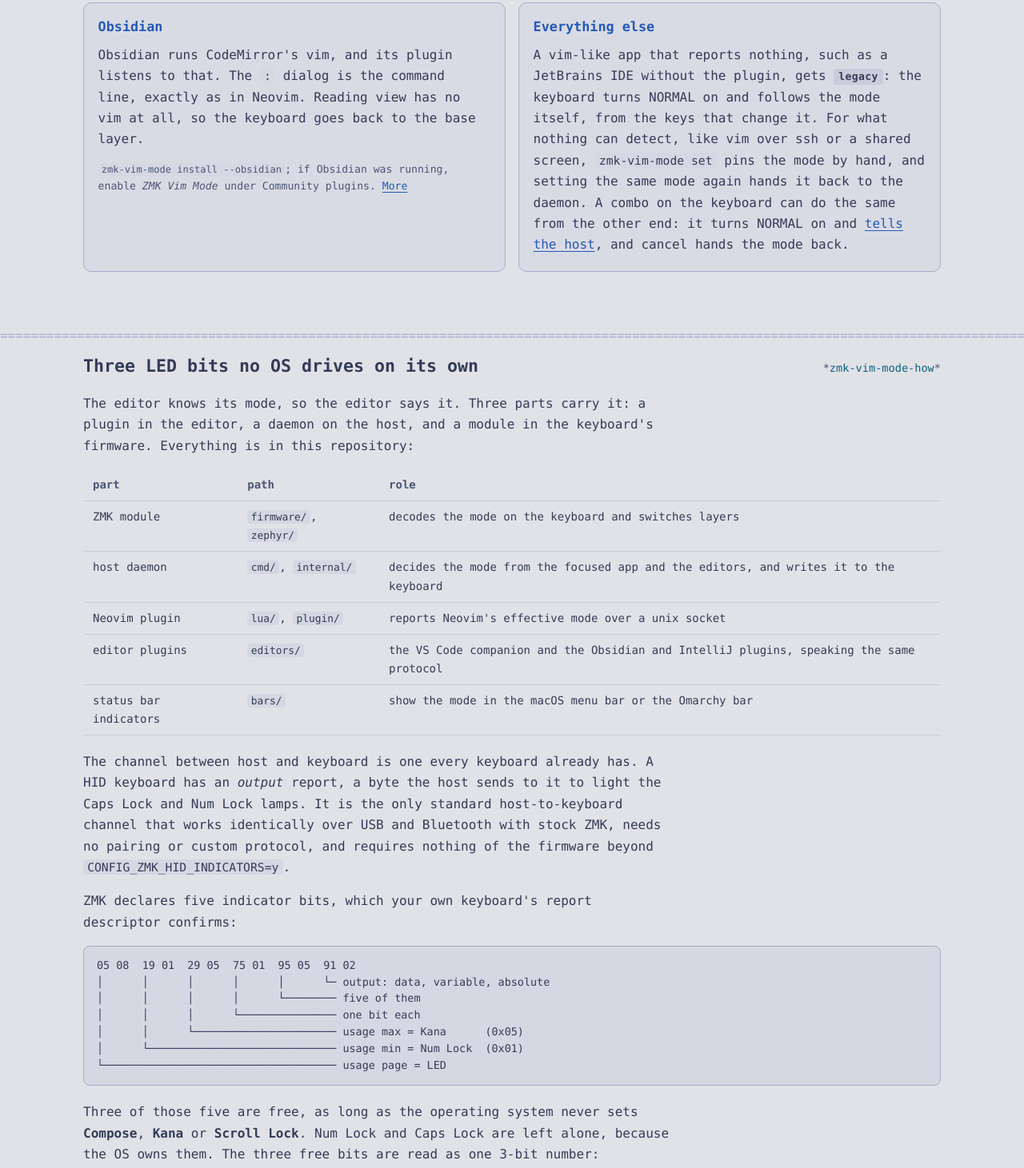
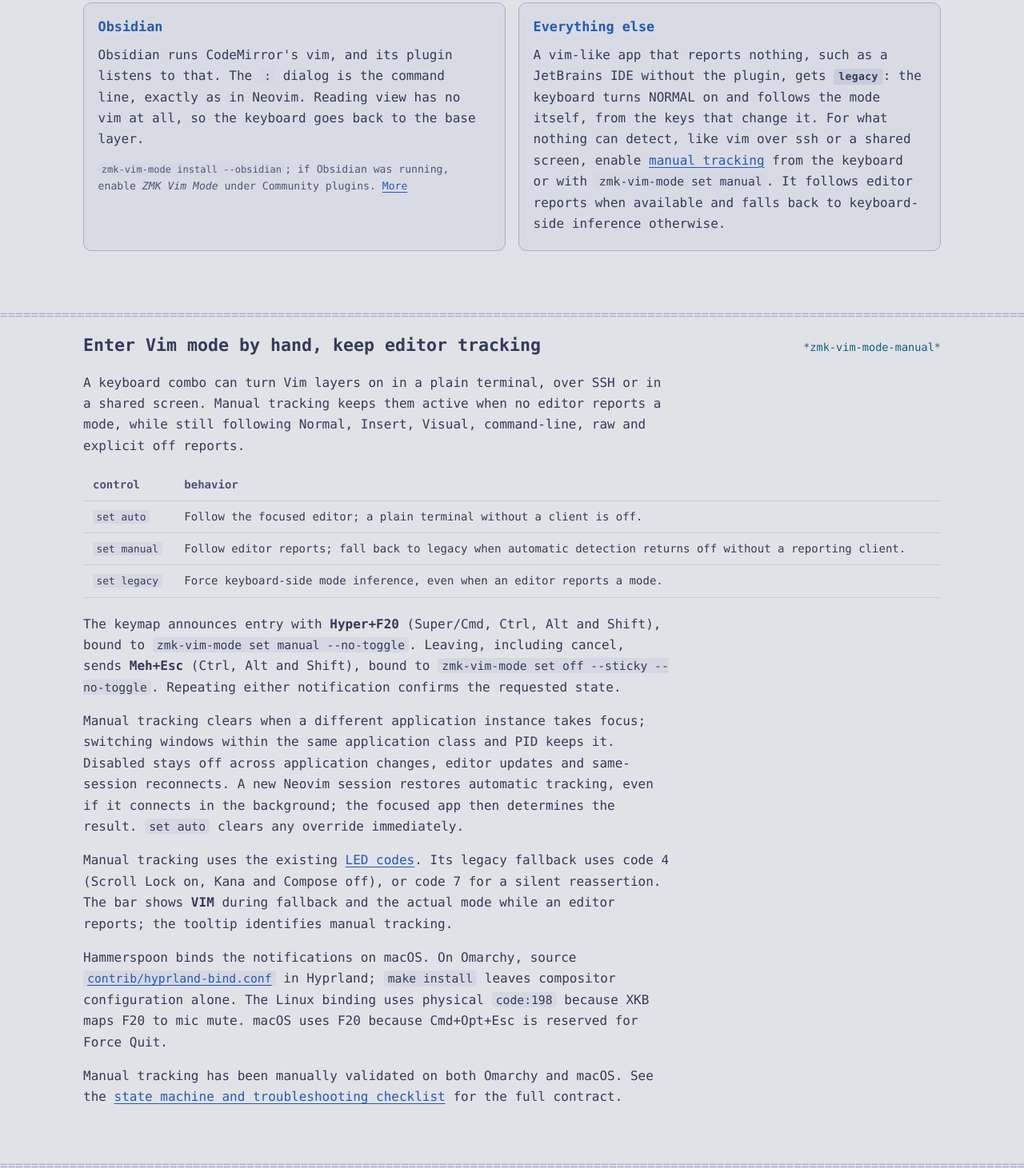
Before and after one commit to rafaelromao/zmk-vim-mode, a plain HTML site: page docs/index.html in a window 1280 px wide. Shown: the part 7104-8565 px from the top of the page at 80% size. Drawn offline with Linux system fonts and the light colour scheme.

Commit message:
docs: explain manual tracking and record cross-platform validation

```diff
--- a/docs/index.html
+++ b/docs/index.html
@@ -346,12 +346,58 @@
         <p>A vim-like app that reports nothing, such as a JetBrains IDE without the plugin, gets
           <span class="chip plain">legacy</span>: the keyboard turns NORMAL on and follows the mode
           itself, from the keys that change it. For what nothing can detect, like vim over ssh or a
-          shared screen, <code>zmk-vim-mode set</code> pins the mode by hand, and setting the same
-          mode again hands it back to the daemon. A combo on the keyboard can do the same from the
-          other end: it turns NORMAL on and
-          <a href="https://github.com/rafaelromao/zmk-vim-mode#entering-and-leaving-vim-mode-by-hand">tells the host</a>,
-          and cancel hands the mode back.</p>
+          shared screen, enable <a href="#manual">manual tracking</a> from the keyboard or with
+          <code>zmk-vim-mode set manual</code>. It follows editor reports when available and
+          falls back to keyboard-side inference otherwise.</p>
       </div>
+    </div>
+  </div>
+</section>
+
+<section class="sec" id="manual" aria-labelledby="manual-h">
+  <div class="wrap">
+    <div class="sec-head">
+      <h2 id="manual-h">Enter Vim mode by hand, keep editor tracking</h2>
+      <a class="tag" href="#manual">zmk-vim-mode-manual</a>
+    </div>
+    <div class="prose">
+      <p>A keyboard combo can turn Vim layers on in a plain terminal, over SSH or in a shared
+        screen. Manual tracking keeps them active when no editor reports a mode, while still
+        following Normal, Insert, Visual, command-line, raw and explicit off reports.</p>
+    </div>
+    <div class="table">
+      <table>
+        <thead><tr><th scope="col">control</th><th scope="col">behavior</th></tr></thead>
+        <tbody>
+          <tr><td><code>set auto</code></td><td>Follow the focused editor; a plain terminal without a client is off.</td></tr>
+          <tr><td><code>set manual</code></td><td>Follow editor reports; fall back to legacy when automatic detection returns off without a reporting client.</td></tr>
+          <tr><td><code>set legacy</code></td><td>Force keyboard-side mode inference, even when an editor reports a mode.</td></tr>
+        </tbody>
+      </table>
+    </div>
+    <div class="prose">
+      <p>The keymap announces entry with <strong>Hyper+F20</strong> (Super/Cmd, Ctrl, Alt and
+        Shift), bound to <code>zmk-vim-mode set manual --no-toggle</code>. Leaving, including
+        cancel, sends <strong>Meh+Esc</strong> (Ctrl, Alt and Shift), bound to
+        <code>zmk-vim-mode set off --sticky --no-toggle</code>. Repeating either notification
+        confirms the requested state.</p>
+      <p>Manual tracking clears when a different application instance takes focus; switching
+        windows within the same application class and PID keeps it. Disabled stays off across
+        application changes, editor updates and same-session reconnects. A new Neovim session
+        restores automatic tracking, even if it connects in the background; the focused app
+        then determines the result. <code>set auto</code> clears any override immediately.</p>
+      <p>Manual tracking uses the existing <a href="#how">LED codes</a>. Its legacy fallback
+        uses code 4 (Scroll Lock on, Kana and Compose off), or code 7 for a silent reassertion.
+        The bar shows <strong>VIM</strong> during fallback and the actual mode while an editor
+        reports; the tooltip identifies manual tracking.</p>
+      <p>Hammerspoon binds the notifications on macOS. On Omarchy, source
+        <a href="https://github.com/rafaelromao/zmk-vim-mode/blob/main/contrib/hyprland-bind.conf"><code>contrib/hyprland-bind.conf</code></a>
+        in Hyprland; <code>make install</code> leaves compositor configuration alone. The Linux
+        binding uses physical <code>code:198</code> because XKB maps F20 to mic mute. macOS uses
+        F20 because Cmd+Opt+Esc is reserved for Force Quit.</p>
+      <p>Manual tracking has been manually validated on both Omarchy and macOS. See the
+        <a href="https://github.com/rafaelromao/zmk-vim-mode/blob/main/docs/manual-state-machine.md">state machine and troubleshooting checklist</a>
+        for the full contract.</p>
     </div>
   </div>
 </section>
```
Also changed, not shown: docs/keyboards-repo.md (+15 -2 lines), docs/manual-state-machine.md (+26 -9 lines), README.md, bars/hammerspoon/README.md.
